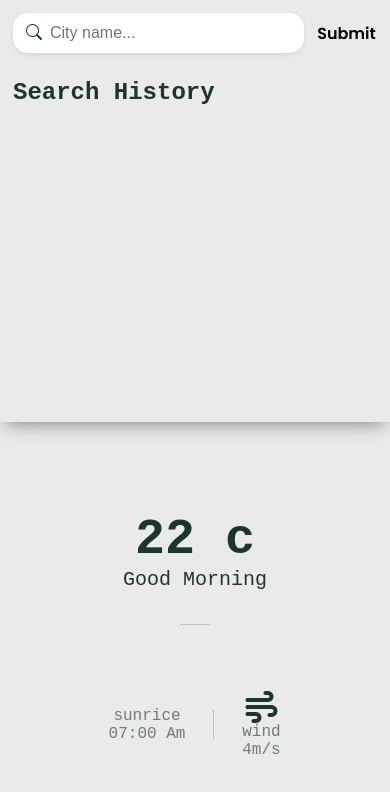
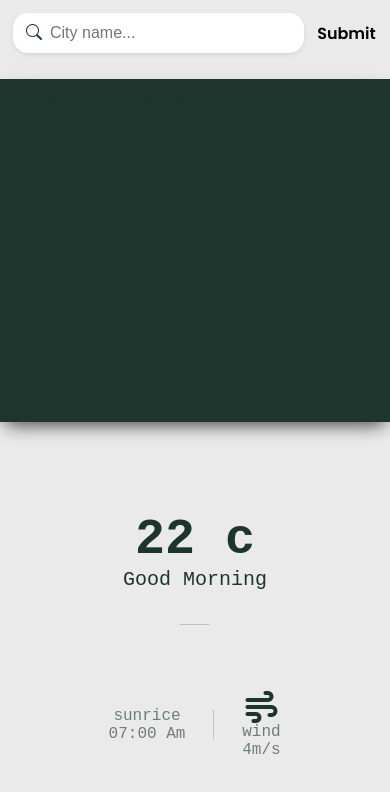
Before and after one commit to Rfn18/simple-weatherV2, a plain HTML site: page index.html in a window 390 px wide. Both pictures are taken after a click on the icon 351 px from the left and 40 px from the top of the page. Drawn offline with nearby package versions, Linux system fonts and the light colour scheme; a web font is replaced by a local one.

Commit message:
fix history responsive

```diff
--- a/index.html
+++ b/index.html
@@ -91,8 +91,9 @@
         <p>Where your location...</p>
       </div>
       <div class="history">
-        <h1>Search History</h1>
-        <ul class="container-history"></ul>
+        <ul class="container-history">
+          <h1>Search History</h1>
+        </ul>
       </div>
     </div>
 
--- a/script.js
+++ b/script.js
@@ -326,7 +326,7 @@ btnSubmit.addEventListener("click", () => {
         citys.push(city);
         localStorage.setItem("city name", JSON.stringify(citys));
       }
-
+      window.location.reload();
       inpSearch.value = "";
     }
   });
--- a/style.css
+++ b/style.css
@@ -235,7 +235,6 @@ input:checked + .slider:before {
   z-index: 1;
   -webkit-box-shadow: 0px 7px 18px -6px rgba(0, 0, 0, 0.47);
   box-shadow: 0px 7px 18px -6px rgba(0, 0, 0, 0.47);
-  padding: 1em;
   visibility: hidden;
 }
 
@@ -258,6 +257,7 @@ input:checked + .slider:before {
 .container-search .div-search {
   display: flex;
   gap: 1em;
+  margin: 1em 1em 0em 1em;
 }
 
 .container-search #btnSubmit {
@@ -297,16 +297,20 @@ input:checked + .slider:before {
 
 .history {
   margin-top: 2em;
-}
-
-.history h1 {
-  font-weight: 800;
+  height: 100%;
+  width: 100%;
+  background-color: #1c352d;
+  z-index: 1;
+  -webkit-box-shadow: 0px 7px 18px -6px rgba(0, 0, 0, 0.47);
+  box-shadow: 0px 7px 18px -6px rgba(0, 0, 0, 0.47);
+  padding-bottom: 2em;
 }
 
 .container-history {
   display: flex;
   flex-direction: column;
   gap: 1em;
+  margin: 0 1em;
 }
 
 .card-history {
@@ -321,7 +325,6 @@ input:checked + .slider:before {
 
 .history h1 {
   font-size: 24px;
-  margin-bottom: 0.5em;
 }
 
 .card-history li {
@@ -463,6 +466,9 @@ footer .card p {
 
   .container-search {
     display: flex;
+  }
+
+  .container-history {
     padding: 0 40px;
   }
 
```
